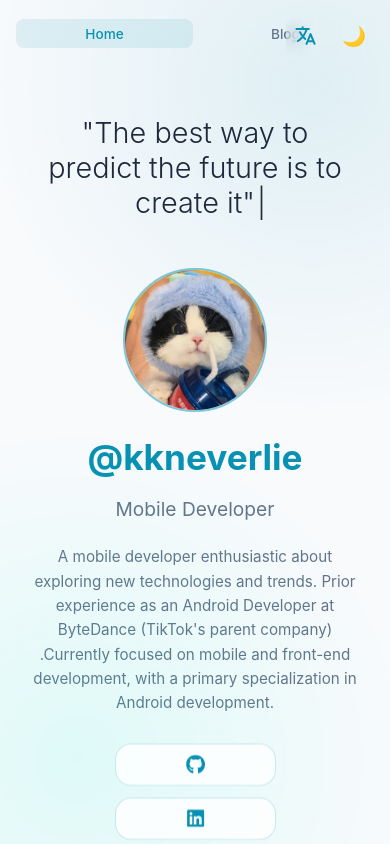
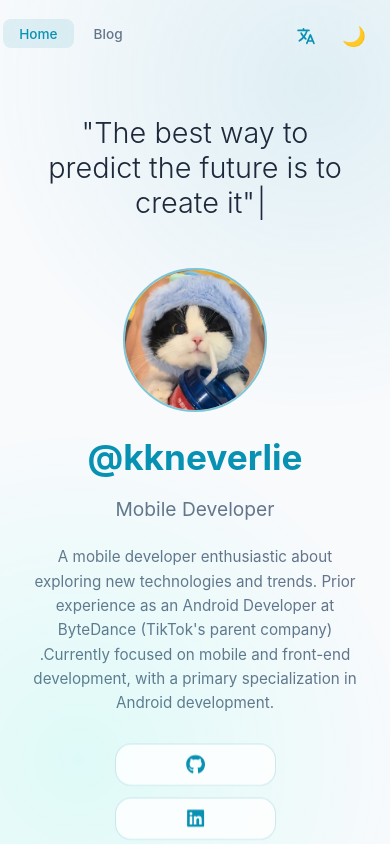
Before and after one commit to AKAAE86/KKBlog, a React (Create React App) app: page / in a window 390 px wide. Shown: the top 844 px of the page. Built offline with nearby package versions, Linux system fonts and the light colour scheme.

Commit message:
feat: fix mobile

```diff
--- a/src/App.scss
+++ b/src/App.scss
@@ -621,6 +621,16 @@ body {
       height: 1.2em;
     }
   }
+
+  .language-toggle {
+    @media (max-width: 768px) {
+      svg {
+        width: 20px;
+        height: 20px;
+        display: block; // 确保图标显示
+      }
+    }
+  }
 }
 
 // 响应式调整
@@ -870,6 +880,16 @@ body {
       }
     }
   }
+
+  @media (max-width: 480px) {
+    width: auto; // 移除 width: calc(100% - 2rem)
+    min-width: 200px; // 设置最小宽度
+
+    .tab-item {
+      flex: 0 1 auto; // 移除 flex: 1
+      padding: 0.4rem 1rem; // 保持固定padding
+    }
+  }
 }
 
 // 响应式调整
@@ -881,19 +901,6 @@ body {
     .tab-item {
       padding: 0.4rem 1rem;
       font-size: 0.85rem;
-    }
-  }
-}
-
-@media (max-width: 480px) {
-  .tab-bar {
-    width: calc(100% - 2rem);
-    justify-content: stretch;
-
-    .tab-item {
-      flex: 1;
-      text-align: center;
-      padding: 0.4rem 0;
     }
   }
 }
```
